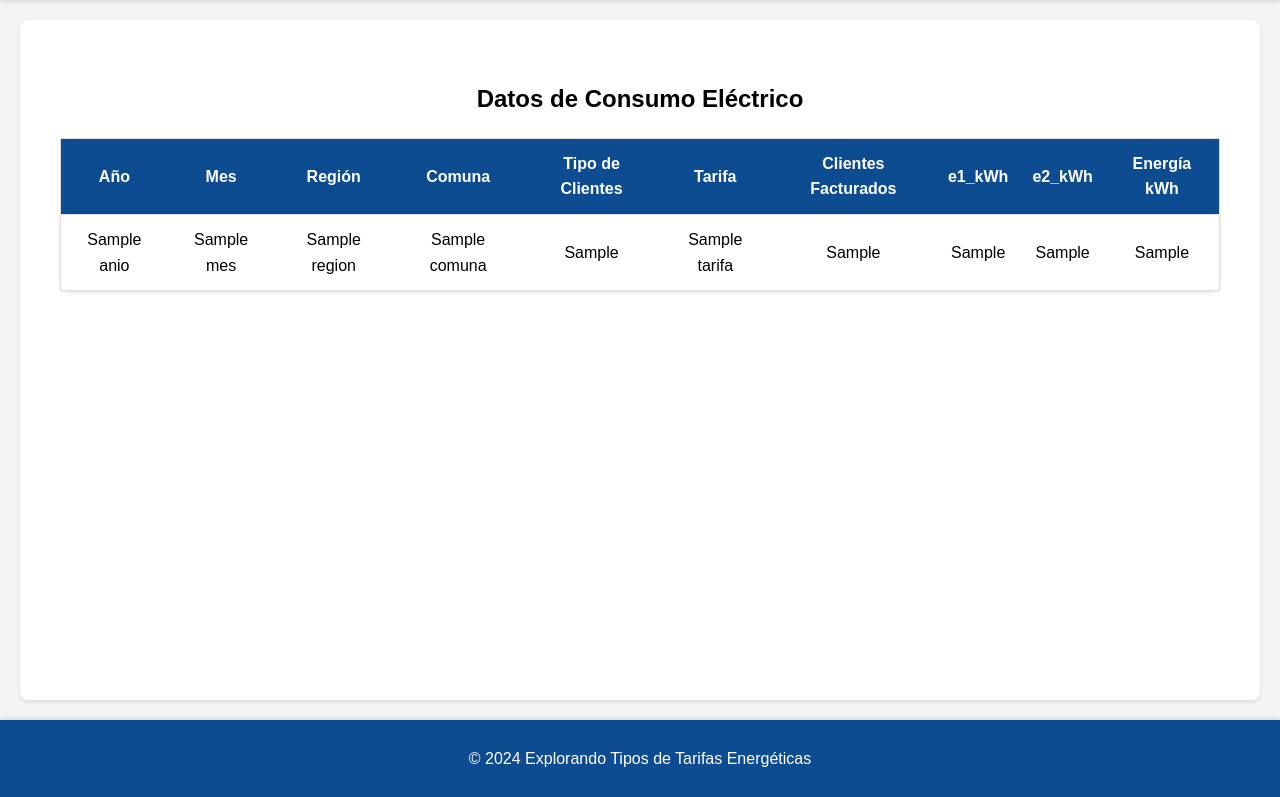
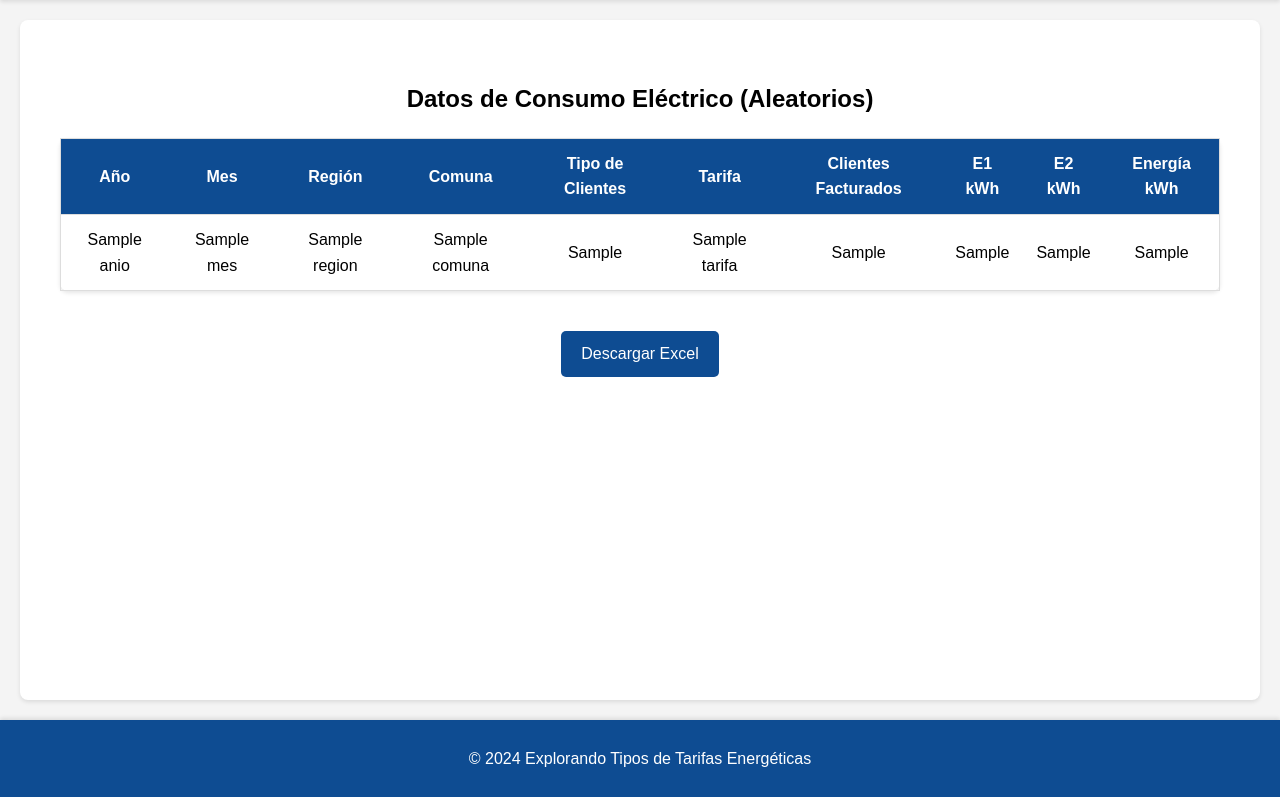
Before and after one commit to JMezaV2020/proyecto-consumo-electrico, a Flask app: template myproject/templates/datos.html in a window 1280 px wide. Shown: the part 170-967 px from the top of the page. Run offline with Flask 3, Linux system fonts and the light colour scheme; the template is opened without the code that fills it: most values are stand-ins (such as "Sample title", 1, 10 or a date in 2020).

Commit message:
Update datos.html

```diff
--- a/myproject/templates/datos.html
+++ b/myproject/templates/datos.html
@@ -2,7 +2,7 @@
 
 {% block content %}
 <section>
-    <h2>Datos de Consumo Eléctrico</h2>
+    <h2>Datos de Consumo Eléctrico (Aleatorios)</h2>
     <table>
         <thead>
             <tr>
@@ -13,13 +13,13 @@
                 <th>Tipo de Clientes</th>
                 <th>Tarifa</th>
                 <th>Clientes Facturados</th>
-                <th>e1_kWh</th>
-                <th>e2_kWh</th>
+                <th>E1 kWh</th>
+                <th>E2 kWh</th>
                 <th>Energía kWh</th>
             </tr>
         </thead>
         <tbody>
-            {% for item in datos %}
+            {% for item in datos[:10] %}  {# Limitar a los primeros 10 elementos #}
                 <tr>
                     <td>{{ item.anio }}</td>
                     <td>{{ item.mes }}</td>
@@ -35,5 +35,6 @@
             {% endfor %}
         </tbody>
     </table>
+    <a href="{{ url_for('download_csv') }}" class="btn-download">Descargar Excel</a>
 </section>
 {% endblock %}
```
